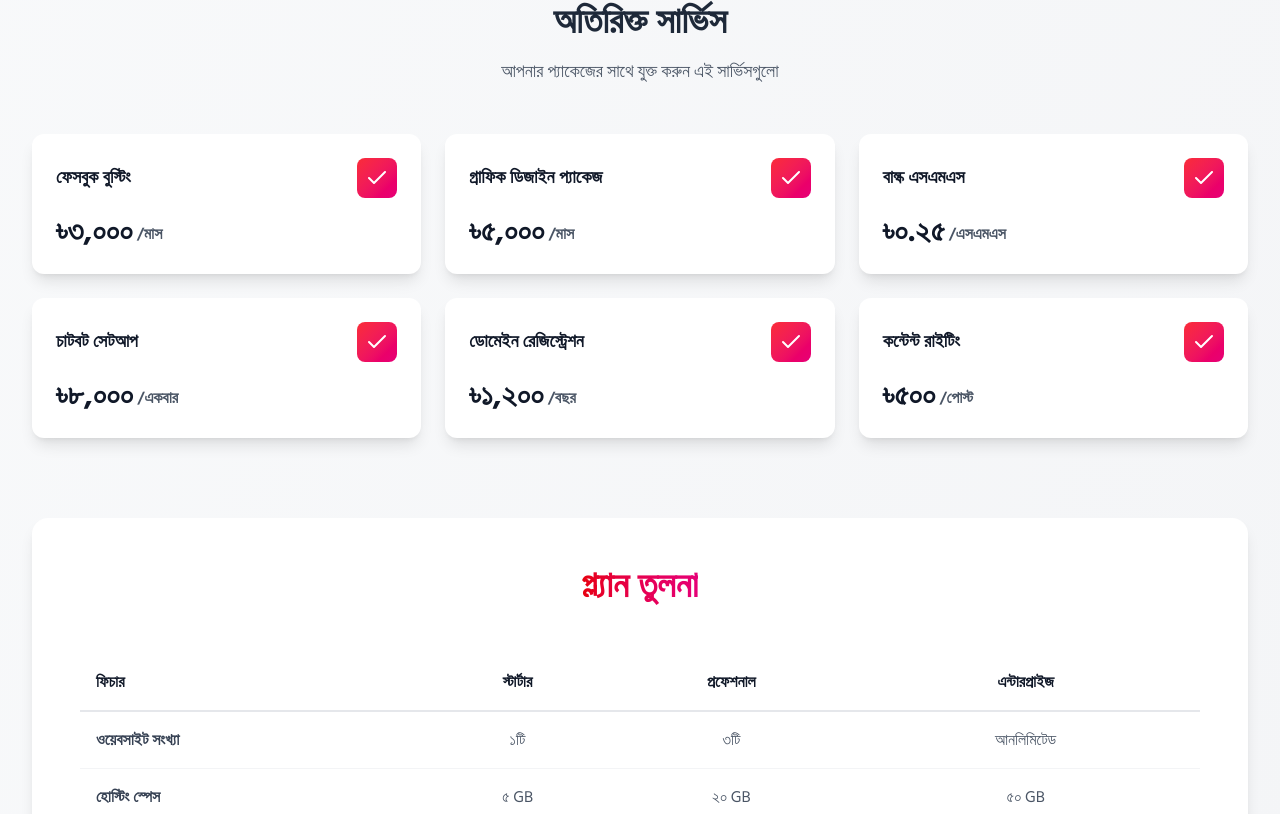
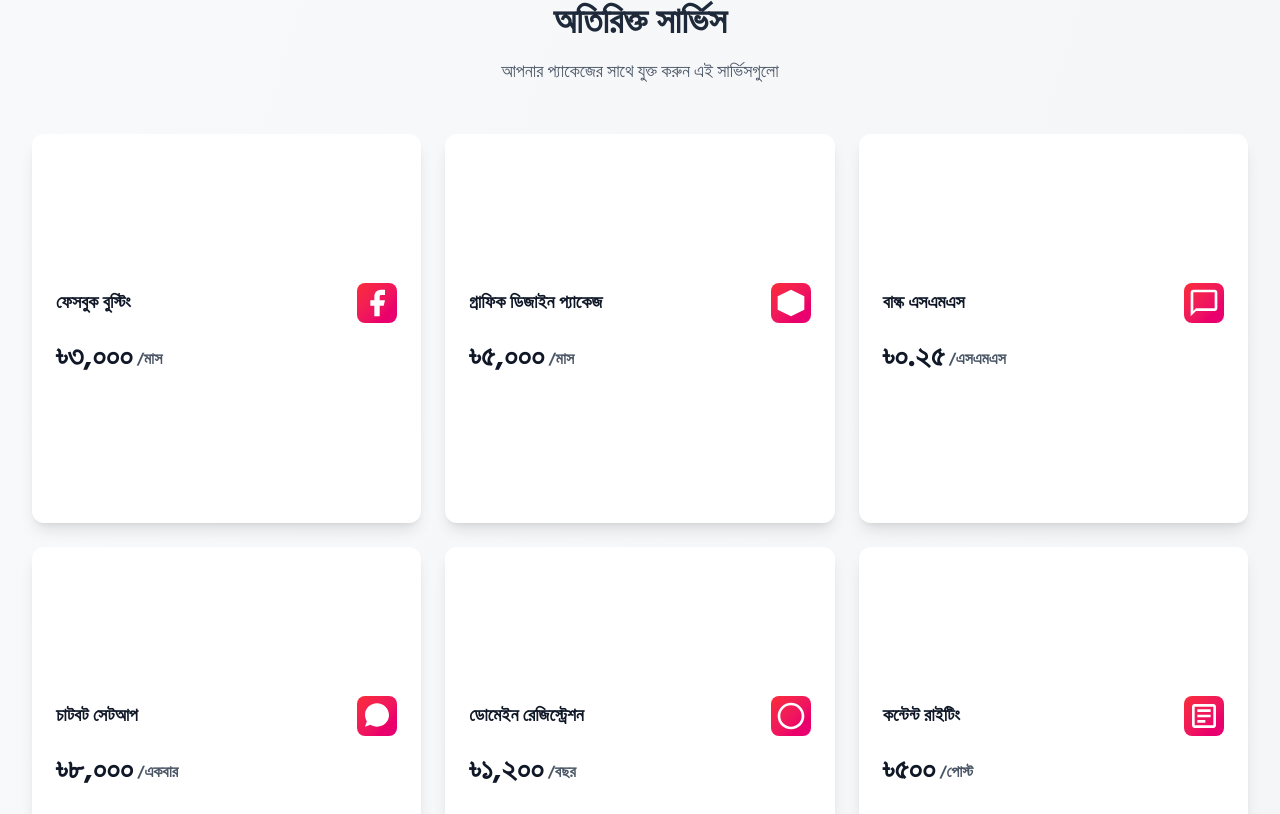
Before and after one commit to fahimk7007/smeCube-fahim, a React (Vite) app: page /pricing in a window 1280 px wide. Shown: the part 1606-2420 px from the top of the page. Built offline with nearby package versions, Linux system fonts and the light colour scheme; no server answers.

Commit message:
updated 10

```diff
--- a/src/pages/Pricing.jsx
+++ b/src/pages/Pricing.jsx
@@ -68,57 +68,118 @@ const Pricing = () => {
   ];
 
   const addOnServices = [
-    { name: "ফেসবুক বুস্টিং", price: "৩,০০০", unit: "/মাস" },
-    { name: "গ্রাফিক ডিজাইন প্যাকেজ", price: "৫,০০০", unit: "/মাস" },
-    { name: "বাল্ক এসএমএস", price: "০.২৫", unit: "/এসএমএস" },
-    { name: "চাটবট সেটআপ", price: "৮,০০০", unit: "/একবার" },
-    { name: "ডোমেইন রেজিস্ট্রেশন", price: "১,২০০", unit: "/বছর" },
-    { name: "কন্টেন্ট রাইটিং", price: "৫০০", unit: "/পোস্ট" }
+    {
+      name: "ফেসবুক বুস্টিং",
+      price: "৩,০০০",
+      unit: "/মাস",
+      icon: (
+        <svg width="32" height="32" viewBox="0 0 24 24" fill="none" xmlns="http://www.w3.org/2000/svg">
+          <path d="M18 2H15C13.6739 2 12.4021 2.52678 11.4645 3.46447C10.5268 4.40215 10 5.67392 10 7V10H7V14H10V22H14V14H17L18 10H14V7C14 6.73478 14.1054 6.48043 14.2929 6.29289C14.4804 6.10536 14.7348 6 15 6H18V2Z" fill="white"/>
+        </svg>
+      )
+    },
+    {
+      name: "গ্রাফিক ডিজাইন প্যাকেজ",
+      price: "৫,০০০",
+      unit: "/মাস",
+      icon: (
+        <svg width="32" height="32" viewBox="0 0 24 24" fill="none" xmlns="http://www.w3.org/2000/svg">
+          <path d="M12 2L2 7V17L12 22L22 17V7L12 2ZM8 17L12 19L16 17V13L12 15L8 13V17Z" fill="white"/>
+        </svg>
+      )
+    },
+    {
+      name: "বাল্ক এসএমএস",
+      price: "০.২৫",
+      unit: "/এসএমএস",
+      icon: (
+        <svg width="32" height="32" viewBox="0 0 24 24" fill="none" xmlns="http://www.w3.org/2000/svg">
+          <path d="M20 2H4C2.9 2 2 2.9 2 4V22L6 18H20C21.1 18 22 17.1 22 16V4C22 2.9 21.1 2 20 2ZM20 16H6L4 18V4H20V16Z" fill="white"/>
+        </svg>
+      )
+    },
+    {
+      name: "চাটবট সেটআপ",
+      price: "৮,০০০",
+      unit: "/একবার",
+      icon: (
+        <svg width="32" height="32" viewBox="0 0 24 24" fill="none" xmlns="http://www.w3.org/2000/svg">
+          <path d="M21 11.5C21 16.1944 16.9706 20 12 20C10.1157 20 8.36842 19.4472 7 18.5833L3 20L4.41667 16C3.55279 14.6316 3 12.8843 3 11C3 6.30558 7.02944 2.5 12 2.5C16.9706 2.5 21 6.30558 21 11.5Z" fill="white"/>
+        </svg>
+      )
+    },
+    {
+      name: "ডোমেইন রেজিস্ট্রেশন",
+      price: "১,২০০",
+      unit: "/বছর",
+      icon: (
+        <svg width="32" height="32" viewBox="0 0 24 24" fill="none" xmlns="http://www.w3.org/2000/svg">
+          <path d="M12 2C6.48 2 2 6.48 2 12C2 17.52 6.48 22 12 22C17.52 22 22 17.52 22 12C22 6.48 17.52 2 12 2ZM12 20C7.59 20 4 16.41 4 12C4 7.59 7.59 4 12 4C16.41 4 20 7.59 20 12C20 16.41 16.41 20 12 20Z" fill="white"/>
+        </svg>
+      )
+    },
+    {
+      name: "কন্টেন্ট রাইটিং",
+      price: "৫০০",
+      unit: "/পোস্ট",
+      icon: (
+        <svg width="32" height="32" viewBox="0 0 24 24" fill="none" xmlns="http://www.w3.org/2000/svg">
+          <path d="M19 3H5C3.9 3 3 3.9 3 5V19C3 20.1 3.9 21 5 21H19C20.1 21 21 20.1 21 19V5C21 3.9 20.1 3 19 3ZM19 19H5V5H19V19ZM7 7H17V9H7V7ZM7 11H17V13H7V11ZM7 15H13V17H7V15Z" fill="white"/>
+        </svg>
+      )
+    }
   ];
 
   return (
     <div className="min-h-screen bg-gradient-to-br from-gray-50 to-gray-100">
+      <style>{`
+        @import url('https://fonts.googleapis.com/css2?family=Hind+Siliguri:wght@300;400;500;600;700&display=swap');
+        .font-hind {
+          font-family: 'Hind Siliguri', sans-serif;
+        }
+      `}</style>
+
       {/* Hero Section */}
       <section className="bg-gradient-to-r from-red-500 via-pink-600 to-purple-600 text-white py-12 sm:py-16 md:py-20">
         <div className="container mx-auto px-4 max-w-7xl">
           <div className="flex flex-col md:flex-row items-center gap-6 md:gap-8 lg:gap-12">
             <div className="flex-1 text-center md:text-left w-full">
               <div className="text-4xl sm:text-5xl md:text-6xl mb-3 sm:mb-4 md:mb-6 flex justify-center md:justify-start">💰</div>
-              <h1 className="text-2xl sm:text-3xl md:text-4xl lg:text-5xl font-bold mb-3 sm:mb-4 md:mb-6 px-2">
+              <h1 className="text-2xl sm:text-3xl md:text-4xl lg:text-5xl font-bold mb-3 sm:mb-4 md:mb-6 px-2 font-hind">
                 স্বচ্ছ প্রাইসিং প্ল্যান
               </h1>
-              <p className="text-sm sm:text-base md:text-lg lg:text-xl mb-6 md:mb-8 text-gray-100 px-4">
+              <p className="text-sm sm:text-base md:text-lg lg:text-xl mb-6 md:mb-8 text-gray-100 px-4 font-hind">
                 আপনার ব্যবসার জন্য সঠিক প্যাকেজ নির্বাচন করুন। সকল প্ল্যানে স্বচ্ছ মূল্য,
                 কোন লুকানো খরচ নেই। মাসিক এবং বার্ষিক প্ল্যান উপলব্ধ।
               </p>
               <div className="flex flex-col sm:flex-row gap-3 md:gap-4 justify-center md:justify-start px-4">
-                <button className="bg-white text-red-600 px-6 md:px-8 py-3 md:py-4 rounded-full font-bold hover:bg-gray-100 transition text-center text-sm sm:text-base">
+                <button className="bg-white text-red-600 px-6 md:px-8 py-3 md:py-4 rounded-full font-bold hover:bg-gray-100 transition text-center text-sm sm:text-base font-hind">
                   ফ্রি ট্রায়াল শুরু করুন →
                 </button>
-                <button className="border-2 border-white px-6 md:px-8 py-3 md:py-4 rounded-full font-bold hover:bg-white hover:text-red-600 transition text-sm sm:text-base">
+                <button className="border-2 border-white px-6 md:px-8 py-3 md:py-4 rounded-full font-bold hover:bg-white hover:text-red-600 transition text-sm sm:text-base font-hind">
                   এক্সপার্ট পরামর্শ
                 </button>
               </div>
             </div>
             <div className="flex-1 w-full">
               <div className="bg-white/10 backdrop-blur-lg rounded-2xl p-5 sm:p-6 md:p-8 border border-white/20">
-                <h3 className="text-lg sm:text-xl md:text-2xl font-bold mb-4 md:mb-6 text-center md:text-left">আমাদের মূল্য বৈশিষ্ট্য</h3>
+                <h3 className="text-lg sm:text-xl md:text-2xl font-bold mb-4 md:mb-6 text-center md:text-left font-hind">আমাদের মূল্য বৈশিষ্ট্য</h3>
                 <ul className="space-y-2 sm:space-y-3 md:space-y-4">
                   <li className="flex items-start gap-2 sm:gap-3 justify-center md:justify-start text-center md:text-left">
                     <span className="text-lg sm:text-xl md:text-2xl flex-shrink-0">✅</span>
-                    <span className="text-xs sm:text-sm md:text-base">কোন সেটআপ ফি নেই</span>
+                    <span className="text-xs sm:text-sm md:text-base font-hind">কোন সেটআপ ফি নেই</span>
                   </li>
                   <li className="flex items-start gap-2 sm:gap-3 justify-center md:justify-start text-center md:text-left">
                     <span className="text-lg sm:text-xl md:text-2xl flex-shrink-0">✅</span>
-                    <span className="text-xs sm:text-sm md:text-base">৭ দিনের মানি ব্যাক গ্যারান্টি</span>
+                    <span className="text-xs sm:text-sm md:text-base font-hind">৭ দিনের মানি ব্যাক গ্যারান্টি</span>
                   </li>
                   <li className="flex items-start gap-2 sm:gap-3 justify-center md:justify-start text-center md:text-left">
                     <span className="text-lg sm:text-xl md:text-2xl flex-shrink-0">✅</span>
-                    <span className="text-xs sm:text-sm md:text-base">যেকোনো সময় প্ল্যান আপগ্রেড</span>
+                    <span className="text-xs sm:text-sm md:text-base font-hind">যেকোনো সময় প্ল্যান আপগ্রেড</span>
                   </li>
                   <li className="flex items-start gap-2 sm:gap-3 justify-center md:justify-start text-center md:text-left">
                     <span className="text-lg sm:text-xl md:text-2xl flex-shrink-0">✅</span>
-                    <span className="text-xs sm:text-sm md:text-base">২৪/৭ টেকনিক্যাল সাপোর্ট</span>
+                    <span className="text-xs sm:text-sm md:text-base font-hind">২৪/৭ টেকনিক্যাল সাপোর্ট</span>
                   </li>
                 </ul>
               </div>
@@ -133,7 +194,7 @@ const Pricing = () => {
           <div className="inline-flex items-center bg-white rounded-full p-1 shadow-lg mb-6">
             <button
               onClick={() => setBillingCycle('monthly')}
-              className={`px-6 sm:px-8 py-2 sm:py-3 rounded-full font-semibold transition-all duration-300 text-xs sm:text-base ${
+              className={`px-6 sm:px-8 py-2 sm:py-3 rounded-full font-semibold transition-all duration-300 text-xs sm:text-base font-hind ${
                 billingCycle === 'monthly'
                   ? 'bg-gradient-to-r from-red-500 to-pink-600 text-white shadow-lg'
                   : 'text-gray-600 hover:text-gray-900'
@@ -143,7 +204,7 @@ const Pricing = () => {
             </button>
             <button
               onClick={() => setBillingCycle('yearly')}
-              className={`px-6 sm:px-8 py-2 sm:py-3 rounded-full font-semibold transition-all duration-300 text-xs sm:text-base ${
+              className={`px-6 sm:px-8 py-2 sm:py-3 rounded-full font-semibold transition-all duration-300 text-xs sm:text-base font-hind ${
                 billingCycle === 'yearly'
                   ? 'bg-gradient-to-r from-red-500 to-pink-600 text-white shadow-lg'
                   : 'text-gray-600 hover:text-gray-900'
@@ -155,18 +216,18 @@ const Pricing = () => {
           </div>
         </div>
 
-        {/* Pricing Cards - 2 cards per row on mobile */}
-        <div className="grid grid-cols-2 md:grid-cols-3 gap-3 sm:gap-4 md:gap-8 mb-10 sm:mb-16 md:mb-20">
+        {/* Pricing Cards - 3 cards per row on mobile */}
+        <div className="grid grid-cols-3 gap-3 sm:gap-4 md:gap-8 mb-10 sm:mb-16 md:mb-20">
           {pricingPlans.map((plan, index) => (
             <div
               key={index}
               className={`relative bg-white rounded-xl md:rounded-2xl shadow-lg transition-all duration-500 hover:-translate-y-1 ${
                 plan.popular ? 'ring-2 md:ring-4 ring-red-500 md:scale-105' : ''
-              } ${index === 2 ? 'col-span-2 md:col-span-1' : ''}`}
+              }`}
             >
               {plan.popular && (
                 <div className="absolute -top-2 md:-top-5 left-1/2 transform -translate-x-1/2">
-                  <div className="bg-gradient-to-r from-red-500 to-pink-600 text-white px-3 sm:px-4 md:px-6 py-1 sm:py-2 rounded-full font-bold text-xs sm:text-sm shadow-lg">
+                  <div className="bg-gradient-to-r from-red-500 to-pink-600 text-white px-3 sm:px-4 md:px-6 py-1 sm:py-2 rounded-full font-bold text-xs sm:text-sm shadow-lg font-hind">
                     জনপ্রিয়
                   </div>
                 </div>
@@ -179,8 +240,8 @@ const Pricing = () => {
                 </div>
 
                 {/* Plan Name */}
-                <h3 className="text-base sm:text-lg md:text-2xl font-bold text-gray-900 mb-1 sm:mb-2">{plan.name}</h3>
-                <p className="text-xs sm:text-sm md:text-base text-gray-600 mb-4 sm:mb-6">{plan.description}</p>
+                <h3 className="text-base sm:text-lg md:text-2xl font-bold text-gray-900 mb-1 sm:mb-2 font-hind">{plan.name}</h3>
+                <p className="text-xs sm:text-sm md:text-base text-gray-600 mb-4 sm:mb-6 font-hind">{plan.description}</p>
 
                 {/* Price */}
                 <div className="mb-4 sm:mb-6 md:mb-8">
@@ -188,12 +249,12 @@ const Pricing = () => {
                     <span className="text-2xl sm:text-3xl md:text-5xl font-black bg-gradient-to-r from-red-600 to-pink-600 bg-clip-text text-transparent">
                       ৳{billingCycle === 'monthly' ? plan.monthlyPrice : plan.yearlyPrice}
                     </span>
-                    <span className="text-xs sm:text-sm md:text-base text-gray-600 font-semibold mb-1 sm:mb-2">
+                    <span className="text-xs sm:text-sm md:text-base text-gray-600 font-semibold mb-1 sm:mb-2 font-hind">
                       /{billingCycle === 'monthly' ? 'মাস' : 'বছর'}
                     </span>
                   </div>
                   {billingCycle === 'yearly' && (
-                    <p className="text-xs sm:text-sm text-green-600 font-semibold mt-1 sm:mt-2">
+                    <p className="text-xs sm:text-sm text-green-600 font-semibold mt-1 sm:mt-2 font-hind">
                       মাসিক মূল্যে ২০% সাশ্রয়!
                     </p>
                   )}
@@ -206,14 +267,14 @@ const Pricing = () => {
                       <div className="w-4 h-4 sm:w-5 sm:h-5 bg-green-100 rounded-full flex items-center justify-center flex-shrink-0 mt-0.5">
                         <Check className="w-2 h-2 sm:w-3 sm:h-3 text-green-600" />
                       </div>
-                      <span className="text-xs sm:text-sm md:text-base text-gray-700">{feature}</span>
+                      <span className="text-xs sm:text-sm md:text-base text-gray-700 font-hind">{feature}</span>
                     </div>
                   ))}
                 </div>
 
                 {/* Button */}
                 <button
-                  className={`w-full py-2 sm:py-3 md:py-4 rounded-lg md:rounded-xl font-bold transition-all duration-300 hover:shadow-lg flex items-center justify-center gap-1 sm:gap-2 text-xs sm:text-sm md:text-base ${
+                  className={`w-full py-2 sm:py-3 md:py-4 rounded-lg md:rounded-xl font-bold transition-all duration-300 hover:shadow-lg flex items-center justify-center gap-1 sm:gap-2 text-xs sm:text-sm md:text-base font-hind ${
                     plan.popular
                       ? 'bg-gradient-to-r from-red-500 to-pink-600 text-white'
                       : 'bg-gray-100 text-gray-900 hover:bg-gray-200'
@@ -227,30 +288,30 @@ const Pricing = () => {
           ))}
         </div>
 
-        {/* Add-on Services - 2 cards per row on mobile */}
+        {/* Add-on Services - 3 cards per row on mobile */}
         <div className="mb-10 sm:mb-16 md:mb-20">
           <div className="text-center mb-6 sm:mb-8 md:mb-12">
-            <h2 className="text-xl sm:text-2xl md:text-3xl lg:text-4xl font-bold text-gray-800 mb-2 sm:mb-3 md:mb-4">
+            <h2 className="text-xl sm:text-2xl md:text-3xl lg:text-4xl font-bold text-gray-800 mb-2 sm:mb-3 md:mb-4 font-hind">
               অতিরিক্ত সার্ভিস
             </h2>
-            <p className="text-sm sm:text-base md:text-lg text-gray-600">আপনার প্যাকেজের সাথে যুক্ত করুন এই সার্ভিসগুলো</p>
+            <p className="text-sm sm:text-base md:text-lg text-gray-600 font-hind">আপনার প্যাকেজের সাথে যুক্ত করুন এই সার্ভিসগুলো</p>
           </div>
 
-          <div className="grid grid-cols-2 lg:grid-cols-3 gap-3 sm:gap-4 md:gap-6">
+          <div className="grid grid-cols-3 gap-3 sm:gap-4 md:gap-6">
             {addOnServices.map((service, index) => (
               <div
                 key={index}
-                className="bg-white rounded-lg md:rounded-xl p-3 sm:p-4 md:p-6 shadow-lg hover:shadow-xl transition-all duration-300 hover:-translate-y-1"
+                className="bg-white rounded-lg md:rounded-xl p-3 sm:p-4 md:p-6 shadow-lg hover:shadow-xl transition-all duration-300 hover:-translate-y-1 aspect-square flex flex-col justify-center"
               >
                 <div className="flex items-center justify-between mb-2 sm:mb-3 md:mb-4">
-                  <h3 className="text-sm sm:text-base md:text-lg font-bold text-gray-900">{service.name}</h3>
+                  <h3 className="text-sm sm:text-base md:text-lg font-bold text-gray-900 font-hind">{service.name}</h3>
                   <div className="w-8 h-8 sm:w-9 sm:h-9 md:w-10 md:h-10 bg-gradient-to-br from-red-500 to-pink-600 rounded-lg flex items-center justify-center">
-                    <Check className="w-4 h-4 sm:w-5 sm:h-5 md:w-6 md:h-6 text-white" />
+                    {service.icon}
                   </div>
                 </div>
                 <div className="flex items-end gap-1">
                   <span className="text-lg sm:text-xl md:text-3xl font-black text-gray-900">৳{service.price}</span>
-                  <span className="text-xs sm:text-sm md:text-base text-gray-600 font-semibold mb-0.5 sm:mb-1">{service.unit}</span>
+                  <span className="text-xs sm:text-sm md:text-base text-gray-600 font-semibold mb-0.5 sm:mb-1 font-hind">{service.unit}</span>
                 </div>
               </div>
             ))}
@@ -259,7 +320,7 @@ const Pricing = () => {
 
         {/* Comparison Table */}
         <div className="bg-white rounded-xl md:rounded-2xl shadow-lg p-4 sm:p-6 md:p-8 lg:p-12 mb-10 sm:mb-16 md:mb-20">
-          <h2 className="text-xl sm:text-2xl md:text-3xl lg:text-4xl font-bold text-center mb-6 sm:mb-8 md:mb-12">
+          <h2 className="text-xl sm:text-2xl md:text-3xl lg:text-4xl font-bold text-center mb-6 sm:mb-8 md:mb-12 font-hind">
             <span className="bg-gradient-to-r from-red-600 to-pink-600 bg-clip-text text-transparent">
               প্ল্যান তুলনা
             </span>
@@ -269,10 +330,10 @@ const Pricing = () => {
             <table className="w-full min-w-full">
               <thead>
                 <tr className="border-b-2 border-gray-200">
-                  <th className="text-left py-2 sm:py-3 md:py-4 px-2 sm:px-4 font-bold text-gray-900 text-xs sm:text-sm md:text-base">ফিচার</th>
-                  <th className="text-center py-2 sm:py-3 md:py-4 px-2 sm:px-4 font-bold text-gray-900 text-xs sm:text-sm md:text-base">স্টার্টার</th>
-                  <th className="text-center py-2 sm:py-3 md:py-4 px-2 sm:px-4 font-bold text-gray-900 text-xs sm:text-sm md:text-base">প্রফেশনাল</th>
-                  <th className="text-center py-2 sm:py-3 md:py-4 px-2 sm:px-4 font-bold text-gray-900 text-xs sm:text-sm md:text-base">এন্টারপ্রাইজ</th>
+                  <th className="text-left py-2 sm:py-3 md:py-4 px-2 sm:px-4 font-bold text-gray-900 text-xs sm:text-sm md:text-base font-hind">ফিচার</th>
+                  <th className="text-center py-2 sm:py-3 md:py-4 px-2 sm:px-4 font-bold text-gray-900 text-xs sm:text-sm md:text-base font-hind">স্টার্টার</th>
+                  <th className="text-center py-2 sm:py-3 md:py-4 px-2 sm:px-4 font-bold text-gray-900 text-xs sm:text-sm md:text-base font-hind">প্রফেশনাল</th>
+                  <th className="text-center py-2 sm:py-3 md:py-4 px-2 sm:px-4 font-bold text-gray-900 text-xs sm:text-sm md:text-base font-hind">এন্টারপ্রাইজ</th>
                 </tr>
               </thead>
               <tbody>
@@ -285,10 +346,10 @@ const Pricing = () => {
                   { feature: 'ই-কমার্স', starter: '✗', pro: '✗', enterprise: '✓' }
                 ].map((row, index) => (
                   <tr key={index} className="border-b border-gray-100 hover:bg-gray-50">
-                    <td className="py-2 sm:py-3 md:py-4 px-2 sm:px-4 font-semibold text-gray-700 text-xs sm:text-sm md:text-base">{row.feature}</td>
-                    <td className="py-2 sm:py-3 md:py-4 px-2 sm:px-4 text-center text-gray-600 text-xs sm:text-sm md:text-base">{row.starter}</td>
-                    <td className="py-2 sm:py-3 md:py-4 px-2 sm:px-4 text-center text-gray-600 text-xs sm:text-sm md:text-base">{row.pro}</td>
-                    <td className="py-2 sm:py-3 md:py-4 px-2 sm:px-4 text-center text-gray-600 text-xs sm:text-sm md:text-base">{row.enterprise}</td>
+                    <td className="py-2 sm:py-3 md:py-4 px-2 sm:px-4 font-semibold text-gray-700 text-xs sm:text-sm md:text-base font-hind">{row.feature}</td>
+                    <td className="py-2 sm:py-3 md:py-4 px-2 sm:px-4 text-center text-gray-600 text-xs sm:text-sm md:text-base font-hind">{row.starter}</td>
+                    <td className="py-2 sm:py-3 md:py-4 px-2 sm:px-4 text-center text-gray-600 text-xs sm:text-sm md:text-base font-hind">{row.pro}</td>
+                    <td className="py-2 sm:py-3 md:py-4 px-2 sm:px-4 text-center text-gray-600 text-xs sm:text-sm md:text-base font-hind">{row.enterprise}</td>
                   </tr>
                 ))}
               </tbody>
@@ -298,7 +359,7 @@ const Pricing = () => {
 
         {/* FAQ Section */}
         <div className="bg-white rounded-xl md:rounded-2xl shadow-lg p-4 sm:p-6 md:p-8 lg:p-12 mb-10 sm:mb-16 md:mb-20">
-          <h2 className="text-xl sm:text-2xl md:text-3xl lg:text-4xl font-bold text-center mb-6 sm:mb-8 md:mb-12">
+          <h2 className="text-xl sm:text-2xl md:text-3xl lg:text-4xl font-bold text-center mb-6 sm:mb-8 md:mb-12 font-hind">
             <span className="bg-gradient-to-r from-red-600 to-pink-600 bg-clip-text text-transparent">
               সাধারণ প্রশ্ন
             </span>
@@ -324,8 +385,8 @@ const Pricing = () => {
               }
             ].map((faq, index) => (
               <div key={index} className="border-b border-gray-200 pb-4 sm:pb-6 last:border-0">
-                <h3 className="text-base sm:text-lg md:text-xl font-bold text-gray-900 mb-2 sm:mb-3">{faq.q}</h3>
-                <p className="text-xs sm:text-sm md:text-base text-gray-600 leading-relaxed">{faq.a}</p>
+                <h3 className="text-base sm:text-lg md:text-xl font-bold text-gray-900 mb-2 sm:mb-3 font-hind">{faq.q}</h3>
+                <p className="text-xs sm:text-sm md:text-base text-gray-600 leading-relaxed font-hind">{faq.a}</p>
               </div>
             ))}
           </div>
@@ -333,18 +394,18 @@ const Pricing = () => {
 
         {/* CTA Section */}
         <div className="bg-gradient-to-br from-red-500 to-pink-600 rounded-xl md:rounded-2xl p-6 sm:p-8 md:p-12 text-center text-white shadow-2xl">
-          <h2 className="text-xl sm:text-2xl md:text-3xl lg:text-4xl font-bold mb-3 sm:mb-4">
+          <h2 className="text-xl sm:text-2xl md:text-3xl lg:text-4xl font-bold mb-3 sm:mb-4 font-hind">
             এখনও নিশ্চিত নন?
           </h2>
-          <p className="text-sm sm:text-base md:text-xl mb-4 sm:mb-6 md:mb-8 text-white/90">
+          <p className="text-sm sm:text-base md:text-xl mb-4 sm:mb-6 md:mb-8 text-white/90 font-hind">
             আমাদের সাথে কথা বলুন এবং পান ফ্রি কনসালটেশন
           </p>
           <div className="flex flex-col sm:flex-row gap-3 sm:gap-4 justify-center">
-            <button className="bg-white text-red-600 px-4 sm:px-6 md:px-8 py-2 sm:py-3 md:py-4 rounded-full font-bold hover:shadow-xl transition-all duration-300 flex items-center justify-center gap-1 sm:gap-2 text-xs sm:text-sm md:text-base">
+            <button className="bg-white text-red-600 px-4 sm:px-6 md:px-8 py-2 sm:py-3 md:py-4 rounded-full font-bold hover:shadow-xl transition-all duration-300 flex items-center justify-center gap-1 sm:gap-2 text-xs sm:text-sm md:text-base font-hind">
               <Phone className="w-3 h-3 sm:w-4 sm:h-4 md:w-5 md:h-5" />
               কল করুন
             </button>
-            <button className="bg-white/10 backdrop-blur-sm text-white px-4 sm:px-6 md:px-8 py-2 sm:py-3 md:py-4 rounded-full font-bold border-2 border-white hover:bg-white hover:text-red-600 transition-all duration-300 text-xs sm:text-sm md:text-base">
+            <button className="bg-white/10 backdrop-blur-sm text-white px-4 sm:px-6 md:px-8 py-2 sm:py-3 md:py-4 rounded-full font-bold border-2 border-white hover:bg-white hover:text-red-600 transition-all duration-300 text-xs sm:text-sm md:text-base font-hind">
               <MessageCircle className="w-3 h-3 sm:w-4 sm:h-4 md:w-5 md:h-5 inline mr-1 sm:mr-2" />
               মেসেজ পাঠান
             </button>
--- a/src/pages/services/BrandPageSetup.jsx
+++ b/src/pages/services/BrandPageSetup.jsx
@@ -244,7 +244,7 @@ const BrandPageSetup = () => {
       </section>
 
       {/* FEATURES SECTION - USING CODE2'S UI */}
-      {/* FEATURES SECTION - USING CODE2'S UI */}
+    {/* FEATURES SECTION - USING CODE2'S UI */}
 <section className="py-12 md:py-20 bg-white">
   <div className="container mx-auto px-4 max-w-7xl">
     <div className="text-center mb-12">
@@ -258,7 +258,7 @@ const BrandPageSetup = () => {
       </p>
     </div>
 
-    <div className="grid grid-cols-2 md:grid-cols-4 gap-4">
+    <div className="grid grid-cols-3 md:grid-cols-4 gap-4">
       {features.map((feature, i) => (
         <div
           key={i}
```
